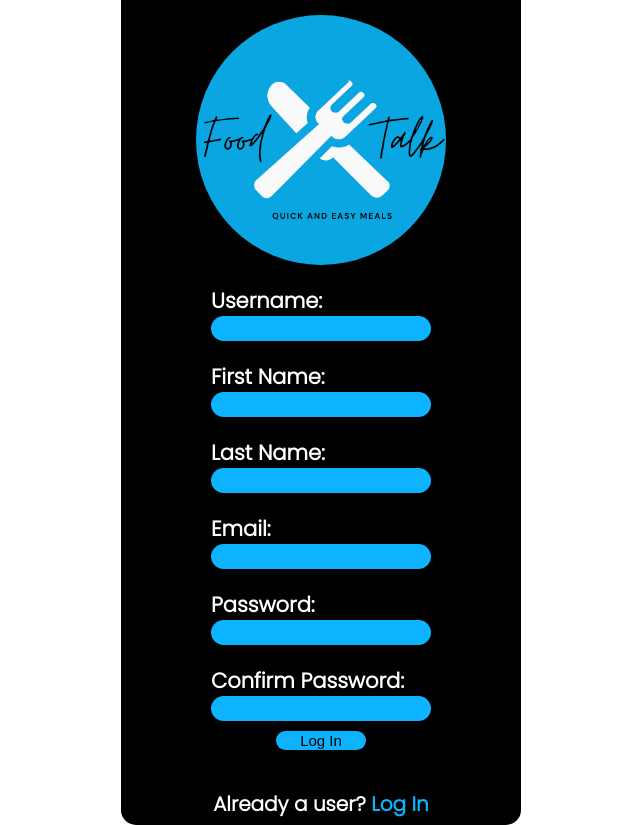
After one commit to TTP-Group3/food-talk, a Django app: page /signup/ in a window 1280 px wide. The commit adds this page. Shown: the whole page, without its empty margins (319-959 px from the left). Run offline with Django 4.2, Linux system fonts and the light colour scheme.

Commit message:
last minute fixes

```diff
--- /dev/null
+++ b/backend/blog/static/style/signup.css
@@ -0,0 +1,88 @@
+@import url('https://fonts.googleapis.com/css2?family=Poppins:wght@300&display=swap');
+
+* {
+    margin: 0;
+}
+
+body{
+    background-color: rgb(255, 255, 255);
+    display: flex;
+    align-items: center;
+    justify-content: center;
+    height: 100vh;
+    width: 100vw;
+}
+
+.loginContainer{
+    width: 400px;
+    height: 850px;
+    border-radius: 15px;
+    background-color: black;
+    position: relative;
+}
+
+.logoCont{
+    width: 250px;
+    height: 250px;
+    margin: 0 auto;
+    margin-top: 40px;
+    border-radius: 50%;
+    display: flex;
+    align-items: center;
+    justify-content: center;
+    overflow: hidden;
+    background-color: black;
+}
+.logoCont img{
+    width: 320px;
+    height: auto;
+}
+
+.loginForm{
+    width: 100%;
+    height: 300px;
+    font-family: 'Poppins', sans-serif;
+    font-size: 10.5px;
+    display: flex;
+    flex-direction: column;
+    align-items: center;
+    color: white;
+}
+.loginForm input{
+    width: 200px;
+    height: 25px;
+    border-radius: 20px;
+    border: none;
+    position: relative;
+    outline: none;
+    padding: 0 10px;
+    font-size: 20px;
+    background-color: rgb(14, 179, 255);
+}
+
+.inputCont{
+    width: fit-content;
+    height: 80px;
+    margin-top: 20px;
+}
+
+.loginForm button{
+    height: 40px;
+    width: 90px;
+    background-color: rgb(14, 179, 255);
+    border: none;
+    border-radius: 10px;
+    font-size: 15px;
+    cursor: pointer;
+    margin: 10px auto 0 auto;
+}
+
+.signupText{
+    position: absolute;
+    bottom: 6px;
+    font-size: 20px;
+}
+.signupText span{
+    color: rgb(14, 179, 255);
+    cursor: pointer;
+}
--- /dev/null
+++ b/backend/blog/templates/blog/signup.html
@@ -0,0 +1,51 @@
+<!DOCTYPE html>
+{% load static %}
+<html>
+    <head>
+        <meta charset="utf-8">
+        <meta http-equiv="X-UA-Compatible" content="IE=edge">
+        <title>Food Talk | Log In</title>
+        <meta name="description" content="">
+        <meta name="viewport" content="width=device-width, initial-scale=1">
+        <link rel="stylesheet" href="{% static 'style/signup.css' %}">
+    </head>
+    <body>
+
+        <div class="loginContainer">
+            <div class="logoCont">
+                <img src="{% static 'images/pageCosmetics/mainLogo.png' %}">
+            </div>
+            <form class="loginForm" action="/signup" method="post">
+                <div class="inputCont">
+                    <h1>Username:</h1>
+                    <input type="text" name="userName" required>
+                </div>
+                <div class="inputCont">
+                    <h1>First Name:</h1>
+                    <input type="text" name="userName" required>
+                </div>
+                <div class="inputCont">
+                    <h1>Last Name:</h1>
+                    <input type="text" name="userName" required>
+                </div>
+                <div class="inputCont">
+                    <h1>Email:</h1>
+                    <input type="text" name="userName" required>
+                </div>
+                <div class="inputCont">
+                    <h1>Password:</h1>
+                    <input type="password" name="userPword" required>
+                </div>
+                <div class="inputCont">
+                    <h1>Confirm Password:</h1>
+                    <input type="text" name="userName" required>
+                </div>
+                <button type="submit">Log In</button>
+                <h1 class="signupText">Already a user? <span onclick="window.location.href='/signin'">Log In</span></h1>
+            </form>
+        </div>
+
+        <script src="" async defer></script>
+    </body>
+</html>
+<!-- Designed and developed by Rey H. Flores Hernandez-->
--- a/backend/blog/views.py
+++ b/backend/blog/views.py
@@ -6,8 +6,11 @@ from django.http import HttpResponse
 def index(request):
     return render(request, 'blog/index.html')
 
-def logIn(request):
-    return render(request, 'blog/login.html')
+def signin(request):
+    return render(request, 'blog/signin.html')
+
+def signup(request):
+    return render(request, 'blog/signup.html')
 
 def rasberry(request):
     return render(request, 'blog/raspberry.html')
--- a/backend/blogSite/settings.py
+++ b/backend/blogSite/settings.py
@@ -25,7 +25,7 @@ SECRET_KEY = 'django-insecure-^wjsw@(!iao_uo6wq!6wpv1(g(*5-uym=1bbwzd6@ezi%&o-*e
 # SECURITY WARNING: don't run with debug turned on in production!
 DEBUG = True
 
-ALLOWED_HOSTS = []
+ALLOWED_HOSTS = ['192.168.1.121']
 
 
 # Application definition
--- a/backend/blogSite/urls.py
+++ b/backend/blogSite/urls.py
@@ -5,7 +5,8 @@ from blog import views
 
 urlpatterns = [
     path('', views.index, name='home'),
-    path('logIn/', views.logIn, name="logIn"),
+    path('signin/', views.signin, name="logIn"),
+    path('signup/', views.signup, name="signup"),
     path('rasberry/', views.rasberry, name="raspberry"),
     path('burger/', views.burger, name="burger"),
     path('caldereta/', views.caldereta, name="caldereta"),
```
Also changed, not shown: backend/blog/static/style/foodTalk.css (+6 -1 lines), backend/blog/templates/blog/header.html (+5 -10 lines), backend/blog/templates/blog/index.html (+14 -78 lines), backend/blog/templates/blog/signin.html (renamed from backend/blog/templates/blog/login.html, +4 -3 lines), backend/blog/static/style/signin.css (renamed from backend/blog/static/style/login.css).
